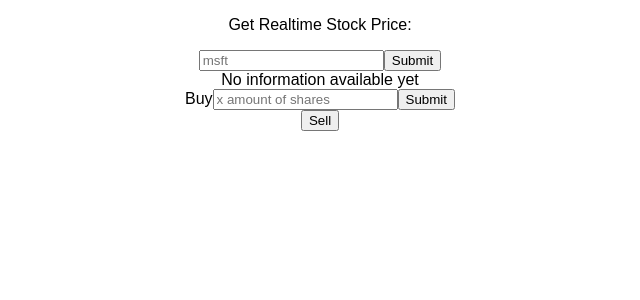
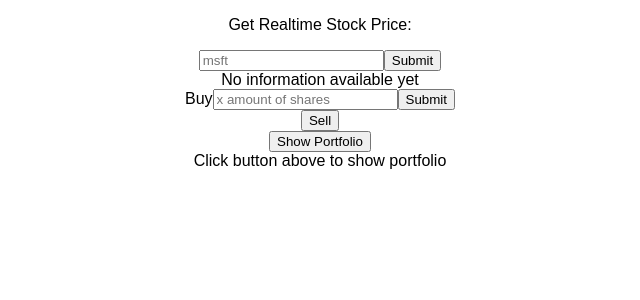
Before and after one commit to pvanny1124/midas-prototype, a React (Create React App) app: page / in a window 1280 px wide. Shown: the top 300 px of the page, without its empty margins (320-960 px from the left). Built offline with nearby package versions, Linux system fonts and the light colour scheme; no server answers.

Commit message:
implement show portfolio

```diff
--- a/src/App.js
+++ b/src/App.js
@@ -12,7 +12,7 @@ var userObj = {
   watchlist: [], //what stocks is the user interested in
   portfolio: [{}], //object of stocks the user owns that carries information (detailed below)
   cash: 10000,   //$10,000 to start with
-  portfolioValue: 0, //total value of all stocks + cash not invested
+  portfolioValue: 10000, //total value of all stocks + cash not invested
   username: "",
   email: "",
   friends: ["john@doe.com", "mary@jane.com"],
@@ -32,7 +32,7 @@ class User {
     this.name = name;
     this.watchlist = [];
     this.cash = 10000;
-    this.portfolio = [{}];
+    this.portfolio = [];
     this.portfolioValue = 10000;
     this.country = "";
     this.transactionHistory = [{}];
@@ -57,6 +57,24 @@ class StockPrice extends Component {
   }
 }
 
+class ShowPortfolio extends Component {
+  render() {
+   var portfolio = this.props.portfolio;
+   var portfolioList = [];
+
+   portfolio.forEach((stock) => {
+      portfolioList.push(<li>{"Ticker: " + stock.ticker + " Shares owned: " + stock.shares}</li>);
+   });
+
+    return (
+      <div>
+        {portfolioList}
+      </div>
+
+    );
+  }
+}
+
 class App extends Component {
   constructor(props){
       super(props);
@@ -65,7 +83,8 @@ class App extends Component {
         endpoint: "http://127.0.0.1:3000",
         value: "",
         ticker: "",
-        amountOfShares: 0
+        amountOfShares: 0,
+        showPortfolio: false
       }
   }
 
@@ -75,18 +94,16 @@ class App extends Component {
 
   handleBuy(event){
       event.preventDefault();
-      console.log(event);
+
       var { response, ticker, amountOfShares } = this.state; //price
       console.log("amount of shares: " + amountOfShares);
 
       const { endpoint } = this.state;
       const socket = io(endpoint);
+      Patrick.portfolio.push({ticker: ticker, shares: amountOfShares, priceBought: response});
 
-      // socket.emit("buy stock", ticker);
-      // socket.on("recieve stock price", price => {
-          Patrick.portfolio.push({ticker: ticker, shares: amountOfShares, priceBought: response});
-          console.log("Patrick's portfolio: ")
-          console.log(Patrick.portfolio);
+      console.log("Patrick's portfolio: ")
+      console.log(Patrick.portfolio);
 
 
   }
@@ -94,6 +111,11 @@ class App extends Component {
   handleBuyChange(event){
       //need to do this to access event.target.value through handleBuy
       this.setState({amountOfShares: event.target.value});
+  }
+
+  handleShowPortfolio(event){
+    event.preventDefault();
+    this.setState({showPortfolio: true});
   }
 
   handleChange(event){
@@ -117,7 +139,8 @@ class App extends Component {
     //directly store the response value in a response variable.
     //This is what we'll pass in the <StockPrice> component
 
-    var { response } = this.state;
+    var { response, showPortfolio } = this.state;
+    console.log("portfolio response " + showPortfolio);
     console.log("Value before rendering" + response);
 
     return (
@@ -140,7 +163,11 @@ class App extends Component {
 
           <button onClick={() => this.handleSell}> Sell </button>
 
-          {/* <ShowPortfolio user={Patrick}/> */}
+          <form onSubmit={(event) => this.handleShowPortfolio(event)}>
+            <input type="submit" value="Show Portfolio" />
+          </form>
+
+          {showPortfolio ? <ShowPortfolio portfolio={Patrick.portfolio}/> : <span>Click button above to show portfolio</span>}
 
       </div>
     );
```
